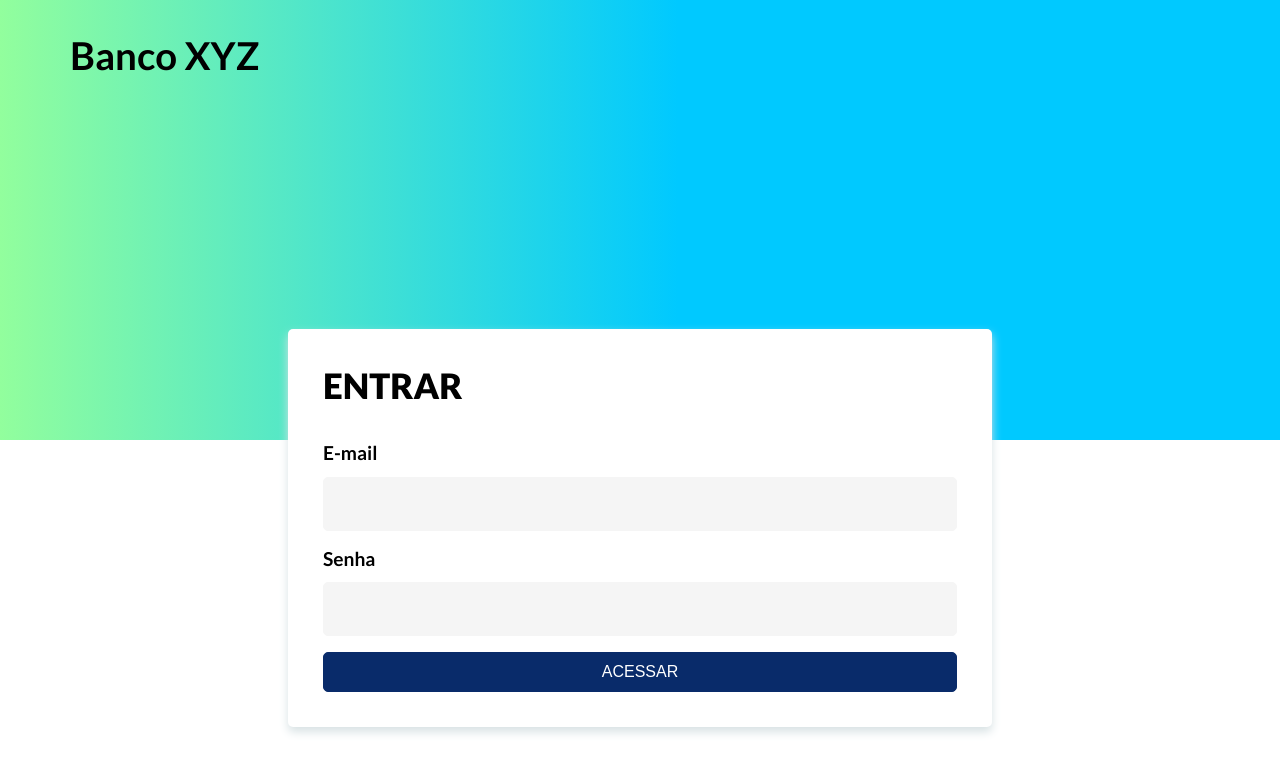
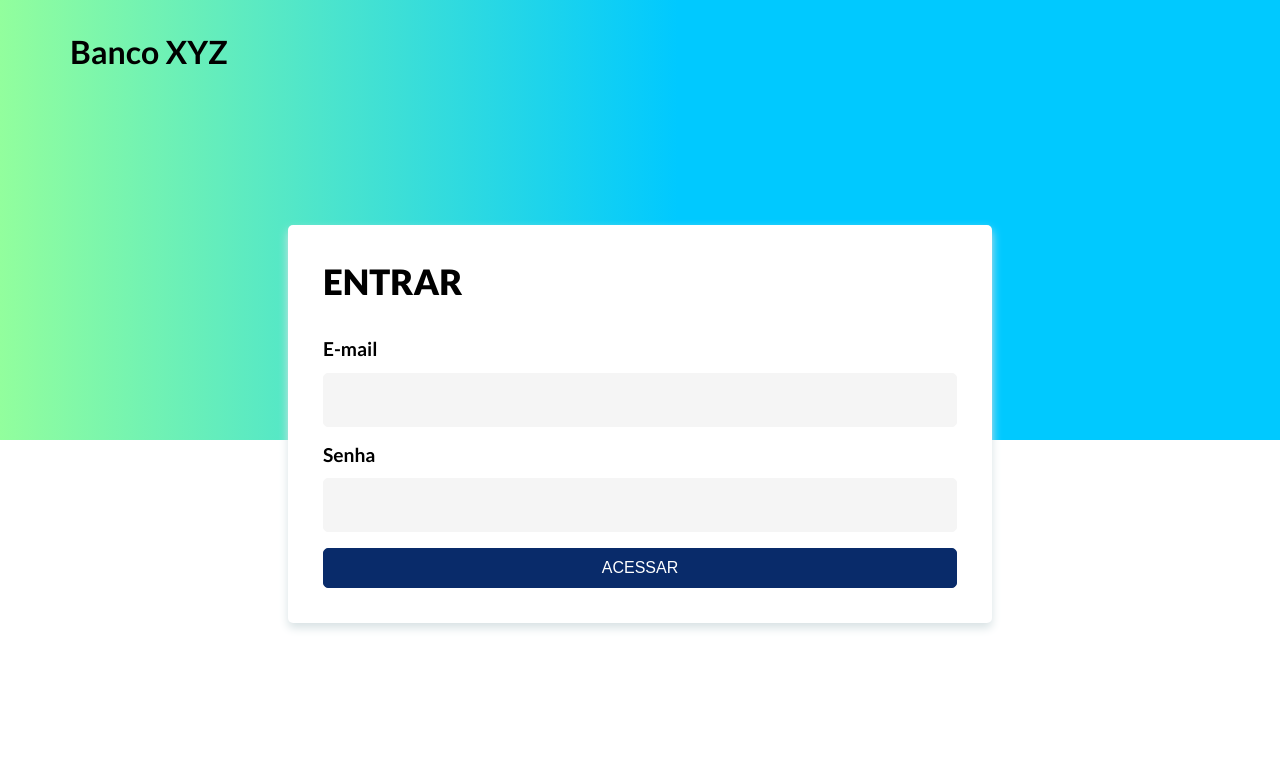
Before and after one commit to disabela-maria20/react-banco-topaz-app, a React (Vite) app: page / in a window 1280 px wide. Shown: the top 772 px of the page. Built offline with nearby package versions, Linux system fonts and the light colour scheme.

Commit message:
style: Add pagina de rota não entrada

```diff
--- a/src/components/Header/Header.module.scss
+++ b/src/components/Header/Header.module.scss
@@ -11,7 +11,7 @@
 
       .logo{
         font-weight: 700;
-        font-size: clamp(30px, 3vw ,45px);
+        font-size: clamp(30px, 2.5vw ,3rem);
         font-family: $font-family;
         z-index: 9999;
       }
--- /dev/null
+++ b/src/pages/Erro/Erro.tsx
@@ -0,0 +1,9 @@
+import { UI } from '../../ui'
+
+const Erro = () => {
+  return (
+    <UI.Card>Pagina não encontrada</UI.Card>
+  )
+}
+
+export default Erro
--- a/src/pages/index.tsx
+++ b/src/pages/index.tsx
@@ -2,3 +2,4 @@ export { default as Home } from './Home'
 export { default as Login } from './Login/Login'
 export { default as Transfer } from './Transfer/Transfer'
 export { default as Extrato } from './Extrato/Extrato'
+export { default as Erro } from './Erro/Erro'
--- a/src/router.tsx
+++ b/src/router.tsx
@@ -1,5 +1,5 @@
-import { BrowserRouter, Routes, Route, Navigate } from 'react-router-dom';
-import { Extrato, Home, Login, Transfer } from './pages';
+import { Routes, Route, Navigate } from 'react-router-dom';
+import { Erro, Extrato, Home, Login, Transfer } from './pages';
 import { useAuth } from './hook/useAuth';
 import { Suspense } from 'react';
 
@@ -14,7 +14,7 @@ const Router = () => {
           element={isAuthenticated ? <Navigate to="/home" replace /> : <Login />}
         />
 
-        <Route path="*" element={<p>Rota não encontrada</p>} />
+        <Route path="*" element={<Erro/>} />
 
         {isAuthenticated && (
           <>
--- a/src/ui/Card/Card.module.scss
+++ b/src/ui/Card/Card.module.scss
@@ -11,14 +11,16 @@
   }
 
   @include media(lg) {
-    margin-top: 10%;
-    height: 100%;
+    margin-top: 5%;
+    height: calc(100vh - 10%);
+
   }
 
   @include media(xxl) {
     margin: 0;
   }
   .card {
+    font-family: $font-family;
     background-color: $color-white;
     padding: min(35px, 5%);
     width: clamp(320px, 55vw, 750px);
```
